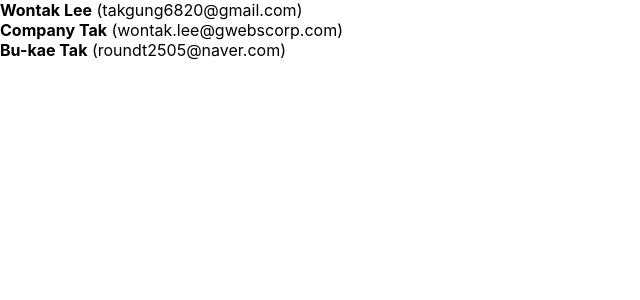
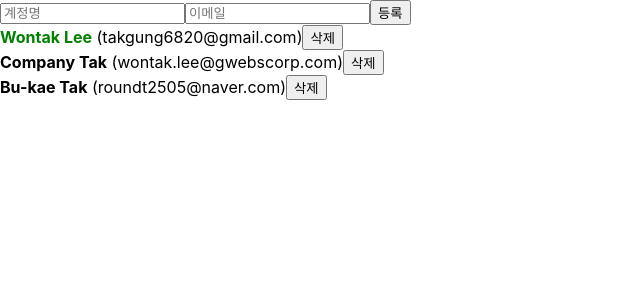
Before and after one commit to hsh0367/react-study, a React (Create React App) app in the folder tak-react/: page / in a window 1280 px wide. Shown: the top 300 px of the page, without its empty margins (0-640 px from the left). Built offline with nearby package versions, Linux system fonts and the light colour scheme.

Commit message:
배열에 항목 추가, 제거, 수정 기능 구현

```diff
--- a/tak-react/src/App.js
+++ b/tak-react/src/App.js
@@ -1,32 +1,80 @@
-import React, { useRef } from 'react';
+import React, { useRef, useState } from 'react';
 import UserList from './UserList';
+import CreateUser from './CreateUser';
 
 function App() {
-  const users = [
+  const [inputs, setInputs] = useState({
+    username: '',
+    email: ''
+  });
+  const { username, email } = inputs;
+  const onChange = e => {
+    const { name, value } = e.target;
+    setInputs({
+      ...inputs,
+      [name]: value
+    });
+  };
+  const [users, setUsers] = useState([
     {
       id: 1,
       username: 'Wontak Lee',
-      email: 'takgung6820@gmail.com'
+      email: 'takgung6820@gmail.com',
+      active: true
     },
     {
       id: 2,
       username: 'Company Tak',
-      email: 'wontak.lee@gwebscorp.com'
+      email: 'wontak.lee@gwebscorp.com',
+      active: false
     },
     {
       id: 3,
       username: 'Bu-kae Tak',
-      email: 'roundt2505@naver.com'
+      email: 'roundt2505@naver.com',
+      active: false
     }
-  ];
+  ]);
 
   const nextId = useRef(4);
   const onCreate = () => {
-    // 나중에 구현할 배열에 항목 추가하는 로직
-    // ...
+    const user = {
+      id: nextId.current,
+      username,
+      email
+    };
+    setUsers(users.concat(user));
+
+    setInputs({
+      username: '',
+      email: ''
+    });
     nextId.current += 1;
-  }
-  return <UserList users={users} />;
+  };
+  const onRemove = id => {
+    // user.id가 파라미터로 일치하지 않는 원소만 추출해서 새로운 배열을 만듦
+    // = user.id가 id인 것을 제거함
+    setUsers(users.filter(user => user.id !== id));
+  };
+  const onToggle = id => {
+    setUsers(
+      users.map(user =>
+        user.id === id ? { ...user, active: !user.active } : user
+      )
+    );
+  };
+
+  return (
+    <>
+      <CreateUser
+        username = {username}
+        email = {email}
+        onChange = {onChange}
+        onCreate = {onCreate}
+      />
+      <UserList users={users} onRemove={onRemove} onToggle={onToggle}/>
+    </>
+  );
 }
 
 export default App;
--- /dev/null
+++ b/tak-react/src/CreateUser.js
@@ -0,0 +1,23 @@
+import React from 'react';
+
+function CreateUser({ username, email, onChange, onCreate }) {
+  return (
+    <div>
+      <input
+        name = "username"
+        placeholder = "계정명"
+        onChange = {onChange}
+        value = {username}
+      />
+      <input
+        name = "email"
+        placeholder = "이메일"
+        onChange = {onChange}
+        value = {email}
+      />
+      <button onClick={onCreate}>등록</button>
+    </div>
+  );
+}
+
+export default CreateUser;
--- a/tak-react/src/UserList.js
+++ b/tak-react/src/UserList.js
@@ -1,18 +1,33 @@
 import React from 'react';
 
-function User({ user }) {
+function User({ user, onRemove, onToggle }) {
   return (
     <div>
-      <b>{user.username}</b> <span>({user.email})</span>
+      <b
+        style={{
+          cursor: 'pointer',
+          color: user.active ? 'green' : 'black'
+        }}
+        onClick={() => onToggle(user.id)}
+      >
+          {user.username}
+      </b>
+      &nbsp;
+      <span>({user.email})</span>
+      <button onClick={() => onRemove(user.id)}>삭제</button>
     </div>
   );
 }
 
-function UserList({ users }) {
+function UserList({ users, onRemove, onToggle }) {
   return (
     <div>
       {users.map(user => (
-        <User user={user} key={user.id} />
+        <User user={user}
+         key={user.id}
+         onRemove={onRemove}
+         onToggle={onToggle}
+         />
       ))}
     </div>
   );
```
